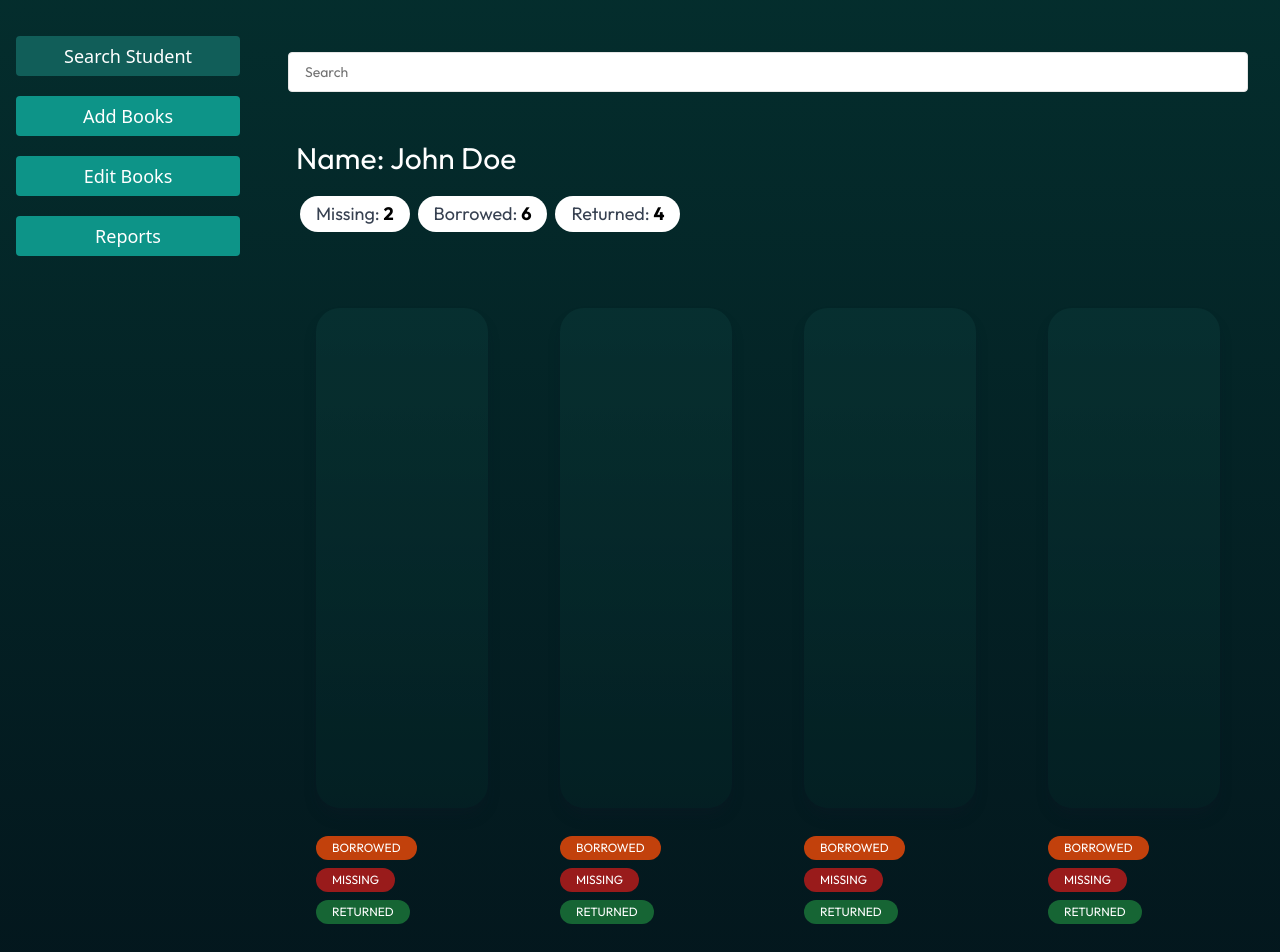
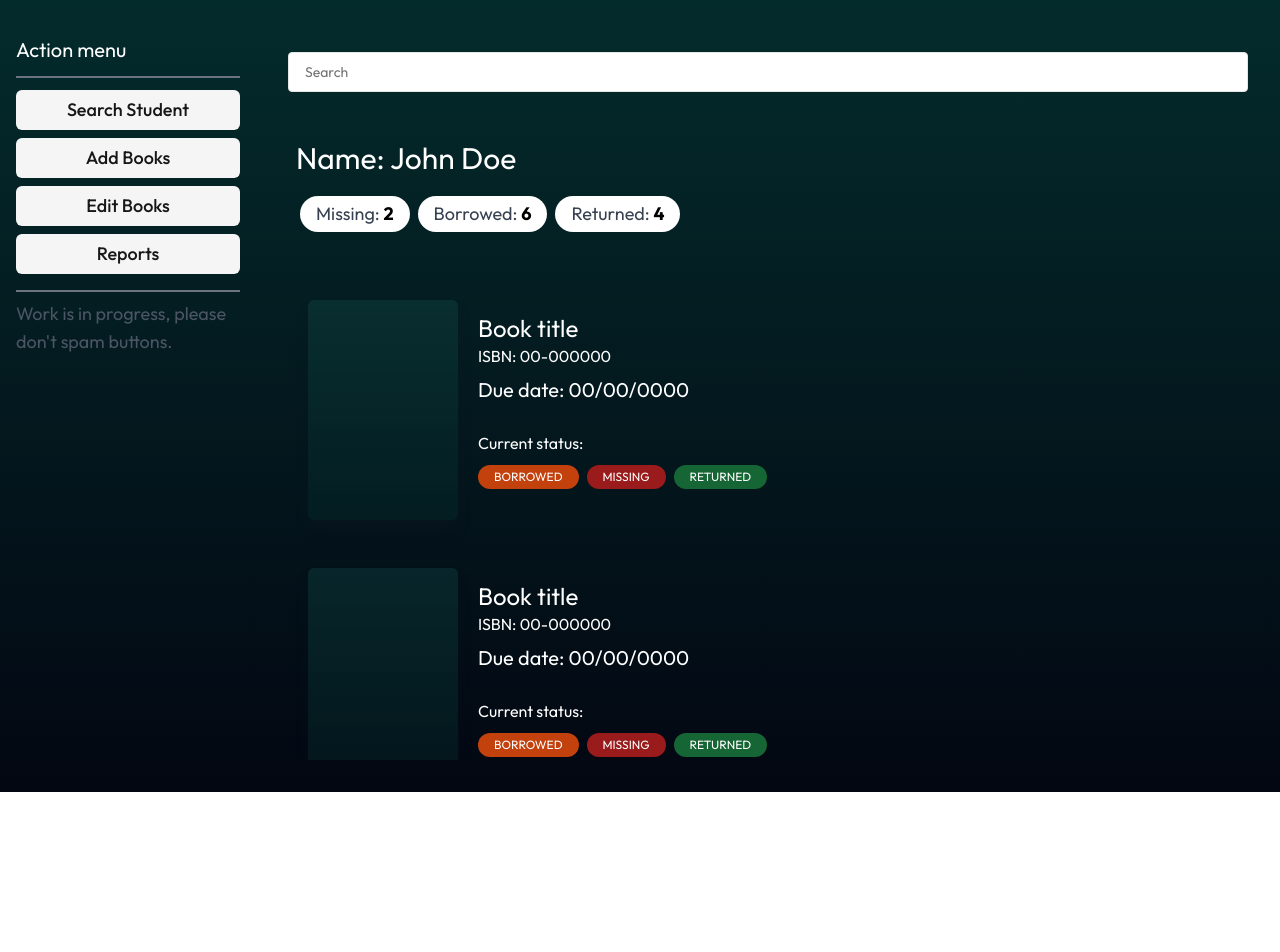
Before and after one commit to Kyptdin/Comp-Sci-High-Library-Management-IP, a React (Vite) app in the folder app/: page /admin/searchStudent in a window 1280 px wide. Shown: the part 80-1032 px from the top of the page. After the commit the page ends 872 px from the top, so only its background shows below. Built offline with nearby package versions, Linux system fonts and the light colour scheme.

Commit message:
Admin-student page

```diff
--- a/app/package.json
+++ b/app/package.json
@@ -12,6 +12,7 @@
   "dependencies": {
     "@radix-ui/react-dropdown-menu": "^2.0.6",
     "@radix-ui/react-navigation-menu": "^1.1.4",
+    "@radix-ui/react-scroll-area": "^1.0.5",
     "@radix-ui/react-separator": "^1.0.3",
     "@radix-ui/react-slot": "^1.0.2",
     "@radix-ui/react-toast": "^1.1.5",
--- /dev/null
+++ b/app/src/components/BookAdminDisplay.tsx
@@ -0,0 +1,24 @@
+import { BookDisplaySkeleton } from "./BookDisplaySkeleton"
+
+export const BookAdminDisplay = () => {
+    return <div className="justify-start flex mb-2">
+        <BookDisplaySkeleton className="p-0 m-0 h-[220px] w-[150px] rounded-md"/>
+
+        <div className="py-7 flex flex-col justify-around">
+            <div className="text-white mb-5">
+                <h1 className="text-2xl">Book title</h1>
+                <h2 className="text-white mb-2">ISBN: 00-000000</h2>
+                <h2 className="text-xl">Due date: 00/00/0000</h2>
+            </div>
+
+            <div className="mb-5">
+                <p className="mb-2">Current status:</p>
+                <div className="text-xs inline-flex flex-wrap gap-2">
+                    <p className="px-4 py-1 bg-orange-700 rounded-full h-fit">BORROWED</p>
+                    <p className="px-4 py-1 bg-red-800 rounded-full h-fit">MISSING</p>
+                    <p className="px-4 py-1 bg-green-800 rounded-full h-fit">RETURNED</p>
+                </div>
+            </div>
+        </div>
+    </div>
+}
--- /dev/null
+++ b/app/src/components/ui/scroll-area.tsx
@@ -0,0 +1,46 @@
+import * as React from "react"
+import * as ScrollAreaPrimitive from "@radix-ui/react-scroll-area"
+
+import { cn } from "@/lib/utils"
+
+const ScrollArea = React.forwardRef<
+  React.ElementRef<typeof ScrollAreaPrimitive.Root>,
+  React.ComponentPropsWithoutRef<typeof ScrollAreaPrimitive.Root>
+>(({ className, children, ...props }, ref) => (
+  <ScrollAreaPrimitive.Root
+    ref={ref}
+    className={cn("relative overflow-hidden", className)}
+    {...props}
+  >
+    <ScrollAreaPrimitive.Viewport className="h-full w-full rounded-[inherit]">
+      {children}
+    </ScrollAreaPrimitive.Viewport>
+    <ScrollBar />
+    <ScrollAreaPrimitive.Corner />
+  </ScrollAreaPrimitive.Root>
+))
+ScrollArea.displayName = ScrollAreaPrimitive.Root.displayName
+
+const ScrollBar = React.forwardRef<
+  React.ElementRef<typeof ScrollAreaPrimitive.ScrollAreaScrollbar>,
+  React.ComponentPropsWithoutRef<typeof ScrollAreaPrimitive.ScrollAreaScrollbar>
+>(({ className, orientation = "vertical", ...props }, ref) => (
+  <ScrollAreaPrimitive.ScrollAreaScrollbar
+    ref={ref}
+    orientation={orientation}
+    className={cn(
+      "flex touch-none select-none transition-colors",
+      orientation === "vertical" &&
+        "h-full w-2.5 border-l border-l-transparent p-[1px]",
+      orientation === "horizontal" &&
+        "h-2.5 flex-col border-t border-t-transparent p-[1px]",
+      className
+    )}
+    {...props}
+  >
+    <ScrollAreaPrimitive.ScrollAreaThumb className="relative flex-1 rounded-full bg-border" />
+  </ScrollAreaPrimitive.ScrollAreaScrollbar>
+))
+ScrollBar.displayName = ScrollAreaPrimitive.ScrollAreaScrollbar.displayName
+
+export { ScrollArea, ScrollBar }
--- a/app/src/pages/AdminPage.tsx
+++ b/app/src/pages/AdminPage.tsx
@@ -1,58 +1,57 @@
+import { cn } from "@/lib/utils";
 import { Navbar } from "@/components/Navbar";
 import { Button } from "@/components/ui/button";
+
 import { NavLink, Outlet } from "react-router-dom";
+import { Separator } from "@radix-ui/react-dropdown-menu";
 
 export const AdminPage = () => {
   return (
     <div className="min-h-screen bg-gradient-to-t from-gray-950 to-teal-950 flex flex-col">
       <Navbar showNavbar={false} />
-      <div className="flex-grow flex">
+      <div className="flex flex-grow font-outfit">
         {/* Sidebar */}
-        <div className="w-[20%] p-4 flex flex-col gap-5">
+        <div className="w-[20%] p-4 flex flex-col gap-2">
+          <h2 className="text-white text-xl">Action menu</h2>
+          <Separator className="bg-gray-500 my-1 py-[1px]"/>
+
           <NavLink to={"searchStudent"}>
             {({ isActive }) => (
               <Button
-                className={`w-full ${
-                  isActive ? "bg-teal-800" : "bg-teal-600"
-                } text-white py-4 text-lg rounded hover:bg-teal-800 transition duration-200`}
-              >
-                Search Student
-              </Button>
+                className="w-full py-4 text-lg"
+                variant="secondary"
+              >Search Student</Button>
             )}
           </NavLink>
           <NavLink to={"addBooks"}>
             {({ isActive }) => (
               <Button
-                className={`w-full ${
-                  isActive ? "bg-teal-800" : "bg-teal-600"
-                } text-white py-4 text-lg rounded hover:bg-teal-800 transition duration-200`}
-              >
-                Add Books
-              </Button>
+                className="w-full py-4 text-lg"
+                variant="secondary"
+              >Add Books</Button>
             )}
           </NavLink>
           <NavLink to={"editBooks"}>
             {({ isActive }) => (
               <Button
-                className={`w-full ${
-                  isActive ? "bg-teal-800" : "bg-teal-600"
-                } text-white py-4 text-lg rounded hover:bg-teal-800 transition duration-200`}
-              >
-                Edit Books
-              </Button>
+                className="w-full py-4 text-lg"
+                variant="secondary"
+              >Edit Books</Button>
             )}
           </NavLink>
           <NavLink to={"reports"}>
             {({ isActive }) => (
               <Button
-                className={`w-full ${
-                  isActive ? "bg-teal-800" : "bg-teal-600"
-                } text-white py-4 text-lg rounded hover:bg-teal-800 transition duration-200`}
-              >
-                Reports
-              </Button>
+                className="w-full py-4 text-lg"
+                variant="secondary"
+              >Reports</Button>
             )}
           </NavLink>
+
+          <Separator className="bg-gray-500 mt-2 py-[1px]"/>
+          <p className="text-lg text-gray-600 flex">
+            Work is in progress, please don't spam buttons.
+          </p>
         </div>
         {/* Main content */}
         <Outlet />
--- a/app/src/pages/InspectPage.tsx
+++ b/app/src/pages/InspectPage.tsx
@@ -6,7 +6,8 @@ import { BookDisplayImage } from "@/components/BookDisplayImage";
 // import { useParams } from "react-router-dom";
 // @ts-ignore comment
 import { fetcher } from "@/hooks/fetcher";
-import { useParams, useNavigate } from "react-router-dom";
+import { getIsbnLink } from "@/utils/isbnApi";
+import { useParams } from "react-router-dom";
 import { cn } from "@/lib/utils";
 import useSWR from "swr";
 
@@ -18,13 +19,11 @@ function checkDataResults(data: any) {
 }
 
 export const InspectPage = () => {
-    const navigate = useNavigate();
-
     const { bookInspectIsbn } = useParams();
     const isbnSearch = bookInspectIsbn?.split("-").join("");
 
     const {data, isLoading, error} = useSWR(
-        `https://www.googleapis.com/books/v1/volumes?q=isbn:${isbnSearch}`, fetcher)
+        getIsbnLink(isbnSearch), fetcher)
 
     if (!checkDataResults(data) || error) {
         return;
--- a/app/src/subpages/SearchStudentAdminPage.tsx
+++ b/app/src/subpages/SearchStudentAdminPage.tsx
@@ -1,6 +1,7 @@
 import { Input } from "@/components/ui/input";
+import { ScrollArea } from "@/components/ui/scroll-area"
 
-import { BookDisplaySkeleton } from "@/components/BookDisplaySkeleton";
+import { BookAdminDisplay } from "@/components/BookAdminDisplay";
 
 export const SearchStudentAdminPage = () => {
   return (
@@ -30,77 +31,12 @@ export const SearchStudentAdminPage = () => {
             </div>
           </div>
 
-          <div className="grid grid-cols-4 gap-4">
-            <div className="p-2 rounded-[35px]">
-              <BookDisplaySkeleton className="w-full p-0 m-0"/>
-
-              <div className="px-5 gap-2 py-2 pb-5 text-xs flex flex-wrap">
-                <p className="px-4 py-1 bg-orange-700 rounded-full">BORROWED</p>
-                <p className="px-4 py-1 bg-red-800 rounded-full">MISSING</p>
-                <p className="px-4 py-1 bg-green-800 rounded-full">RETURNED</p>
-              </div>
-            </div>
-
-            <div className="p-2 rounded-[35px]">
-              <BookDisplaySkeleton className="w-full p-0 m-0"/>
-
-              <div className="px-5 gap-2 py-2 pb-5 text-xs flex flex-wrap">
-                <p className="px-4 py-1 bg-orange-700 rounded-full">BORROWED</p>
-                <p className="px-4 py-1 bg-red-800 rounded-full">MISSING</p>
-                <p className="px-4 py-1 bg-green-800 rounded-full">RETURNED</p>
-              </div>
-            </div>
-
-            <div className="p-2 rounded-[35px]">
-              <BookDisplaySkeleton className="w-full p-0 m-0"/>
-
-              <div className="px-5 gap-2 py-2 pb-5 text-xs flex flex-wrap">
-                <p className="px-4 py-1 bg-orange-700 rounded-full">BORROWED</p>
-                <p className="px-4 py-1 bg-red-800 rounded-full">MISSING</p>
-                <p className="px-4 py-1 bg-green-800 rounded-full">RETURNED</p>
-              </div>
-            </div>
-
-            <div className="p-2 rounded-[35px]">
-              <BookDisplaySkeleton className="w-full p-0 m-0"/>
-
-              <div className="px-5 gap-2 py-2 pb-5 text-xs flex flex-wrap">
-                <p className="px-4 py-1 bg-orange-700 rounded-full">BORROWED</p>
-                <p className="px-4 py-1 bg-red-800 rounded-full">MISSING</p>
-                <p className="px-4 py-1 bg-green-800 rounded-full">RETURNED</p>
-              </div>
-            </div>
-            <div className="p-2 rounded-[35px]">
-              <BookDisplaySkeleton className="w-full p-0 m-0"/>
-
-              <div className="px-5 gap-2 py-2 pb-5 text-xs flex flex-wrap">
-                <p className="px-4 py-1 bg-orange-700 rounded-full">BORROWED</p>
-                <p className="px-4 py-1 bg-red-800 rounded-full">MISSING</p>
-                <p className="px-4 py-1 bg-green-800 rounded-full">RETURNED</p>
-              </div>
-            </div>
-
-            <div className="p-2 rounded-[35px]">
-              <BookDisplaySkeleton className="w-full p-0 m-0"/>
-
-              <div className="px-5 gap-2 py-2 pb-5 text-xs flex flex-wrap">
-                <p className="px-4 py-1 bg-orange-700 rounded-full">BORROWED</p>
-                <p className="px-4 py-1 bg-red-800 rounded-full">MISSING</p>
-                <p className="px-4 py-1 bg-green-800 rounded-full">RETURNED</p>
-              </div>
-            </div>
-
-            <div className="p-2 rounded-[35px]">
-              <BookDisplaySkeleton className="w-full p-0 m-0"/>
-
-              <div className="px-5 gap-2 py-2 pb-5 text-xs flex flex-wrap">
-                <p className="px-4 py-1 bg-orange-700 rounded-full">BORROWED</p>
-                <p className="px-4 py-1 bg-red-800 rounded-full">MISSING</p>
-                <p className="px-4 py-1 bg-green-800 rounded-full">RETURNED</p>
-              </div>
-            </div>
-
-          </div>
+          <ScrollArea className="bg-transparent h-[60vh]">
+            <BookAdminDisplay/>
+            <BookAdminDisplay/>
+            <BookAdminDisplay/>
+            <BookAdminDisplay/>
+          </ScrollArea>
 
         </div>
       </div>
--- a/app/src/utils/isbnApi.ts
+++ b/app/src/utils/isbnApi.ts
@@ -1,7 +1,7 @@
 
 export const isbnApiLink = `https://www.googleapis.com/books/v1/volumes?q=isbn:`;
 
-export const getIsbnLink = (isbn: string | number) : string => {
+export const getIsbnLink = (isbn: string | number | undefined) : string => {
     return `${isbnApiLink}${isbn}`;
 }
 
```
Also changed, not shown: app/src/subpages/AddBooksAdminPage.tsx (+11 -6 lines), 1 other file (tests, documents, lock files or other folders).
